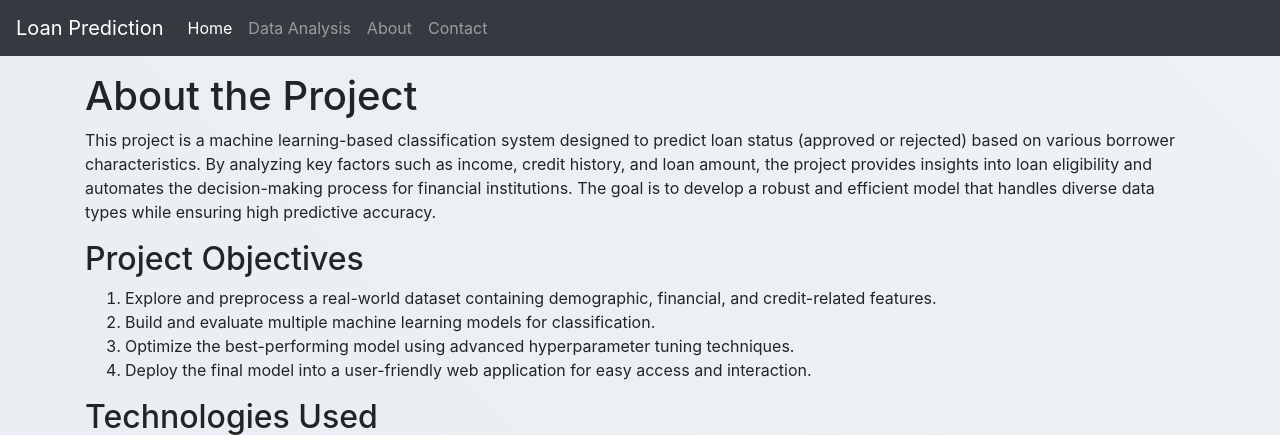
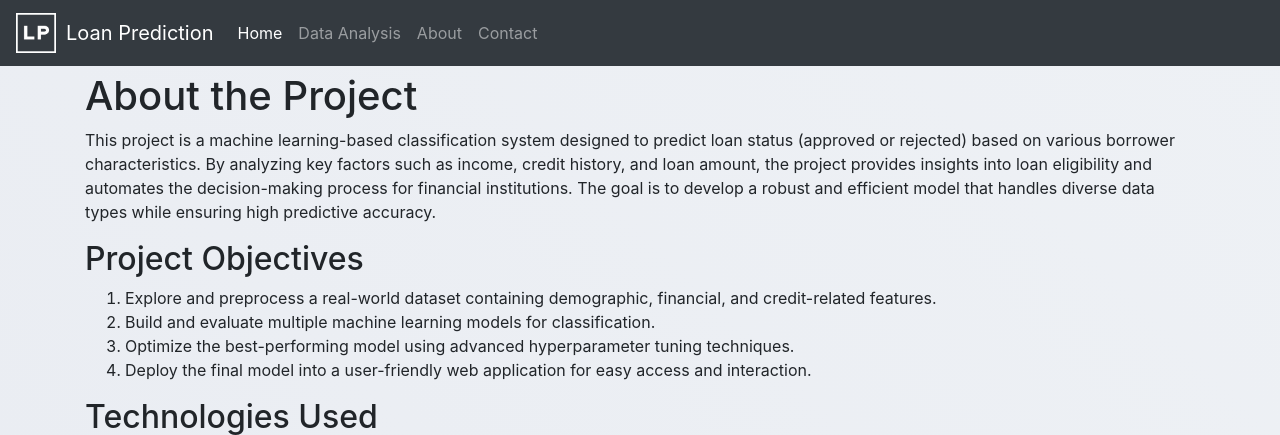
Before and after one commit to OMDeshmukh317/LoanDeployment, a Django app: page /about in a window 1280 px wide. Shown: the top 435 px of the page. Run offline with Django 5.2, Linux system fonts and the light colour scheme; parts of the project's set-up code (start-up, migrations or seed data) failed here and were passed over.

Commit message:
Update base.html

```diff
--- a/templates/base.html
+++ b/templates/base.html
@@ -31,12 +31,19 @@
     <!-- Bootstrap CSS -->
     <link rel="stylesheet" href="https://cdn.jsdelivr.net/npm/bootstrap@4.4.1/dist/css/bootstrap.min.css" integrity="sha384-Vkoo8x4CGsO3+Hhxv8T/Q5PaXtkKtu6ug5TOeNV6gBiFeWPGFN9MuhOf23Q9Ifjh" crossorigin="anonymous">
 
-    <title>{% block title %}{% endblock title %} </title>
+    <link rel="icon" type="image/png" href="/static/batch-25---monogram-2-high-resolution-logo.png">
+
+    <!-- Title -->
+    <title>{% block title %}{% endblock title %}</title>
+
   </head>
   <body>
    <div class="container mt-5">
     <nav class="navbar navbar-expand-lg navbar-dark bg-dark fixed-top">
-        <a class="navbar-brand" href="/">Loan Prediction</a>
+      <a class="navbar-brand d-flex align-items-center" href="/">
+        <img src="/static/batch-25---monogram-2-high-resolution-logo-transparent.png" alt="Loan Predictor Logo" style="height: 40px; margin-right: 10px;">
+        Loan Prediction
+      </a>
       <button class="navbar-toggler" type="button" data-toggle="collapse" data-target="#navbarSupportedContent" aria-controls="navbarSupportedContent" aria-expanded="false" aria-label="Toggle navigation">
         <span class="navbar-toggler-icon"></span>
       </button>
@@ -55,11 +62,10 @@
           <li class="nav-item">
             <a class="nav-link" href="#contact">Contact</a>
           </li>
-
         </ul>
-
       </div>
     </nav>
+
 </div>
 
 {% block body %}
@@ -73,6 +79,7 @@
         <!-- About Section -->
         <div class="col-md-4 text-center text-md-left mb-3 mb-md-0">
           <h5 style="color: #fff;">About Us</h5>
+
           <p style="font-size: 14px;">
             The Loan Prediction Platform is a machine learning-based solution designed to predict loan approval
             status using borrower data such as income, credit history, and loan details. This project integrates
```
Lines whose indentation alone changed are shown as unchanged.
